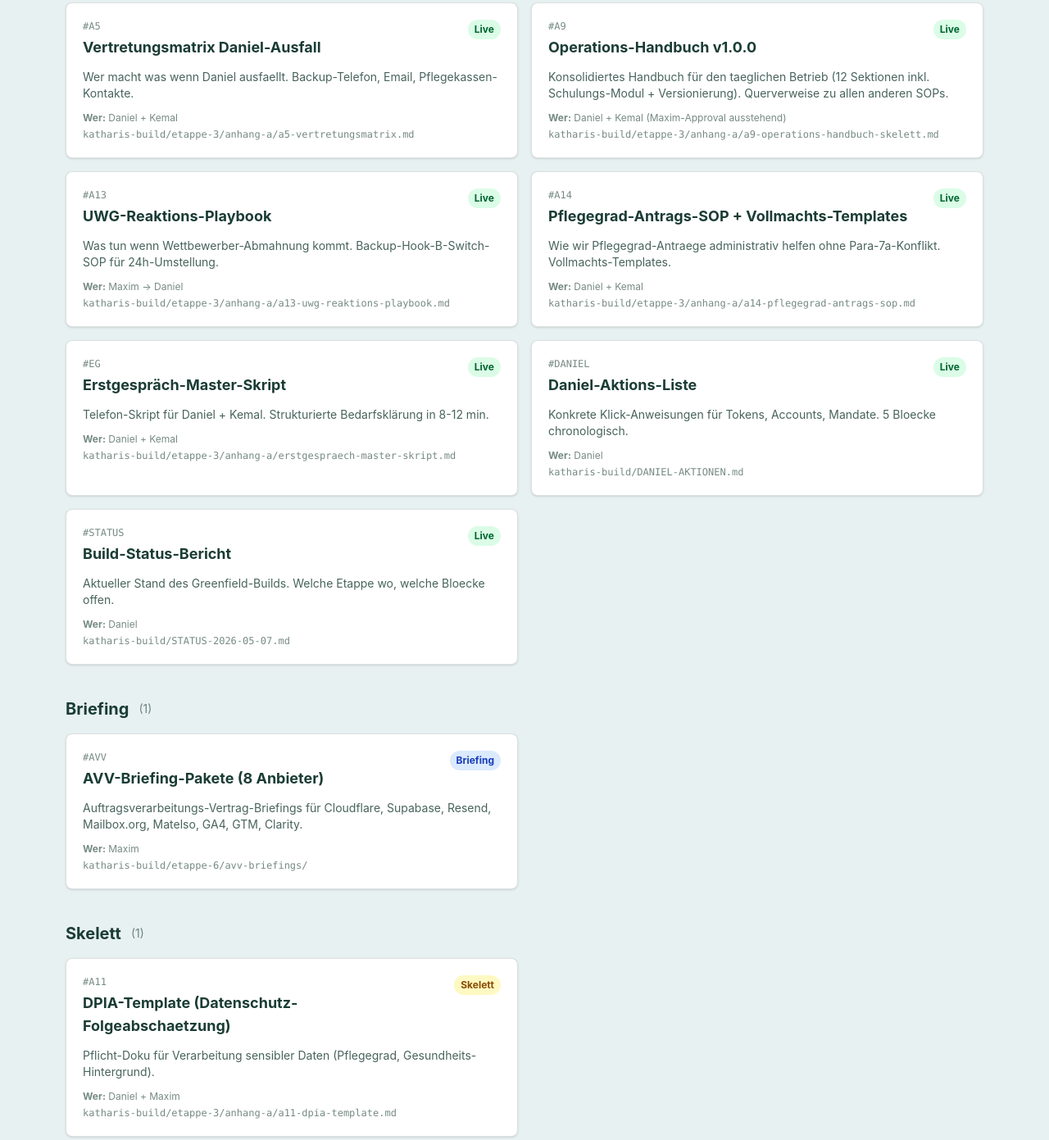
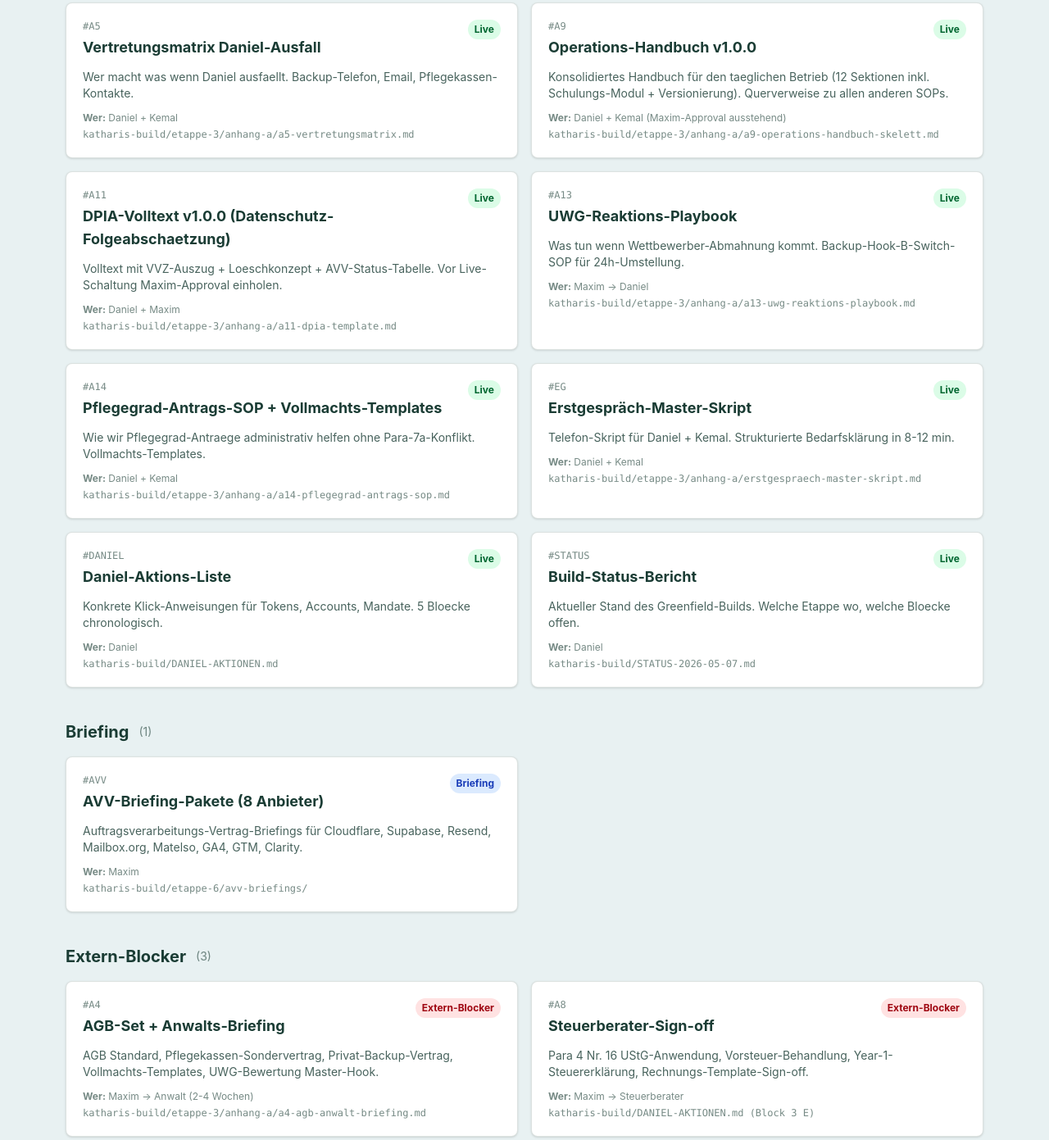
Before and after one commit to katharishilfe-sys/Katharis-Website, an Astro site: page /admin in a window 1280 px wide. Shown: the part 564-1955 px from the top of the page at 82% size. Built offline with nearby package versions, Linux system fonts and the light colour scheme; Astro itself is replaced by a stand-in of ours.

Commit message:
Round 14: A11 DPIA-Volltext v1.0.0 + Admin-Dashboard auf live

```diff
--- a/src/pages/admin/index.astro
+++ b/src/pages/admin/index.astro
@@ -85,9 +85,9 @@ const operationsDocs: OpsDoc[] = [
   },
   {
     id: 'A11',
-    titel: 'DPIA-Template (Datenschutz-Folgeabschaetzung)',
-    zweck: 'Pflicht-Doku für Verarbeitung sensibler Daten (Pflegegrad, Gesundheits-Hintergrund).',
-    status: 'skelett',
+    titel: 'DPIA-Volltext v1.0.0 (Datenschutz-Folgeabschaetzung)',
+    zweck: 'Volltext mit VVZ-Auszug + Loeschkonzept + AVV-Status-Tabelle. Vor Live-Schaltung Maxim-Approval einholen.',
+    status: 'live',
     wer: 'Daniel + Maxim',
     pfad: 'katharis-build/etappe-3/anhang-a/a11-dpia-template.md',
   },
```
